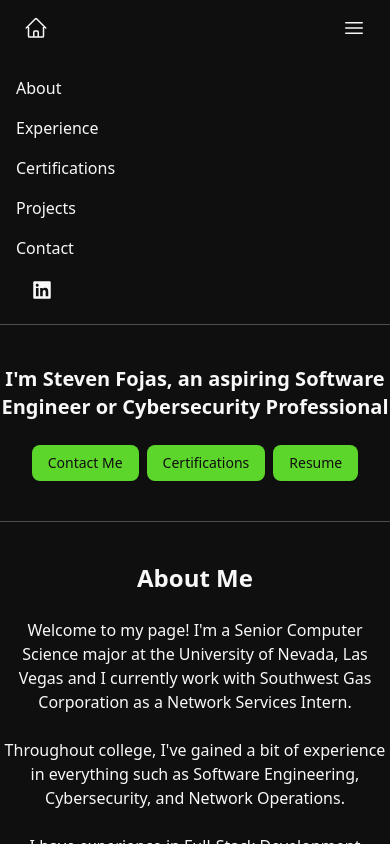
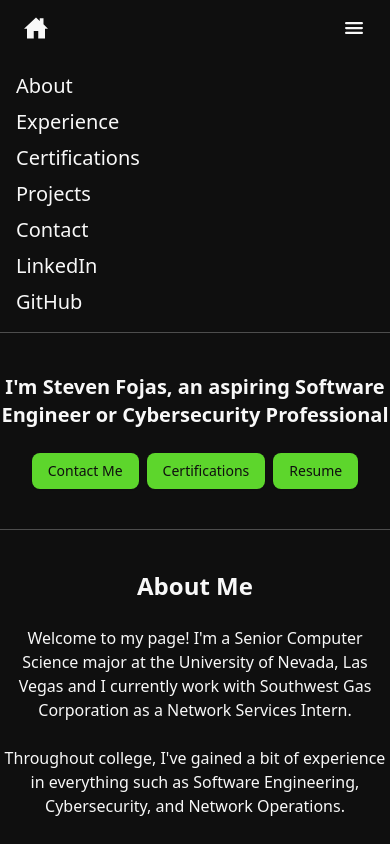
Before and after one commit to stevenfojas670/Personal-Site, a React (Vite) app: page / in a window 390 px wide. Both pictures are taken after a click on the button 354 px from the left and 28 px from the top of the page. Shown: the top 844 px of the page. Built offline with nearby package versions, Linux system fonts and the light colour scheme.

Commit message:
Adjusted navbar to be cleaner on mobile devices

```diff
--- a/package.json
+++ b/package.json
@@ -11,6 +11,7 @@
 	},
 	"dependencies": {
 		"@radix-ui/react-accordion": "^1.2.4",
+		"@radix-ui/react-dialog": "^1.1.10",
 		"@radix-ui/react-slot": "^1.2.0",
 		"@tailwindcss/vite": "^4.0.14",
 		"class-variance-authority": "^0.7.1",
@@ -22,7 +23,8 @@
 		"react-dom": "^19.0.0",
 		"react-icons": "^5.5.0",
 		"tailwind-merge": "^3.2.0",
-		"tw-animate-css": "^1.2.5"
+		"tw-animate-css": "^1.2.5",
+		"vaul": "^1.1.2"
 	},
 	"devDependencies": {
 		"@eslint/js": "^9.21.0",
--- a/src/Certifications.tsx
+++ b/src/Certifications.tsx
@@ -17,7 +17,6 @@ export default function Certifications() {
 						time at the end of this year.
 					</p>
 				</div>
-
 				<div className="flex flex-col gap-4 lg:flex-row lg:gap-4 z-10 justify-center">
 					{certifications.map((cert, index) => (
 						<a key={index} href={cert.link} target="__blank">
--- a/src/Contact.tsx
+++ b/src/Contact.tsx
@@ -5,11 +5,11 @@ import { Section } from "./components/SteveUI"
 export default function Contact() {
 	return (
 		<Section id={"contact"}>
-			<Card className="bg-primary border-secondary/20 text-secondary w-[200px]">
+			<Card className="bg-blue-500 border-secondary/20 text-secondary w-[200px]">
 				<CardHeader>
 					<CardTitle className="text-lg">Connect with me</CardTitle>
 				</CardHeader>
-				<CardFooter className="flex justify-between">
+				<CardFooter className="flex justify-center">
 					<a
 						href="https://www.linkedin.com/in/steven-fojas-8a1516241/"
 						target="_blank"
--- a/src/Navbar.tsx
+++ b/src/Navbar.tsx
@@ -2,6 +2,8 @@ import { useState } from "react"
 import { AnimatePresence, motion } from "framer-motion"
 import { FaLinkedin, FaGithub } from "react-icons/fa"
 import { Button } from "./components/ui/button"
+import { IoMenu } from "react-icons/io5"
+import { IoHomeSharp } from "react-icons/io5"
 
 interface RouteProps {
 	href: string
@@ -29,60 +31,64 @@ const routeList: RouteProps[] = [
 		href: "#contact",
 		label: "Contact",
 	},
+	{
+		href: "https://www.linkedin.com/in/steven-fojas-8a1516241/",
+		label: "LinkedIn",
+	},
+	{
+		href: "https://github.com/stevenfojas670",
+		label: "GitHub",
+	},
 ]
 
 export default function Navbar() {
 	const [isOpen, setIsOpen] = useState<boolean>(false)
 	return (
-		<header className="top-0 border-b-1 border-border z-40 w-full ">
-			<div className="container justify-self-center">
+		<header className="top-0 border-b-1 border-border z-40 w-full sticky bg-background">
+			<div className="">
 				{/* mobile */}
 				<div className="mx-auto">
-					<nav className="lg:hidden flex gap-2 justify-between text-xl px-4">
+					<nav className="md:hidden flex gap-2 justify-between text-xl px-4">
 						<div>
-							<button>
-								<a href="#" className="flex items-center py-4 px-2">
-									<svg
-										xmlns="http://www.w3.org/2000/svg"
-										fill="none"
-										viewBox="0 0 24 24"
-										strokeWidth={1.5}
-										stroke="currentColor"
-										className="size-6"
-									>
-										<path
-											strokeLinecap="round"
-											strokeLinejoin="round"
-											d="m2.25 12 8.954-8.955c.44-.439 1.152-.439 1.591 0L21.75 12M4.5 9.75v10.125c0 .621.504 1.125 1.125 1.125H9.75v-4.875c0-.621.504-1.125 1.125-1.125h2.25c.621 0 1.125.504 1.125 1.125V21h4.125c.621 0 1.125-.504 1.125-1.125V9.75M8.25 21h8.25"
-										/>
-									</svg>
-								</a>
-							</button>
+							<a href="#" className="flex items-center py-4 px-2 text-2xl">
+								<button>
+									<IoHomeSharp />
+								</button>
+							</a>
 						</div>
 						<div>
-							<button onClick={() => setIsOpen(!isOpen)}>
-								<a className="flex items-center py-4 px-2">
-									<svg
-										xmlns="http://www.w3.org/2000/svg"
-										fill="none"
-										viewBox="0 0 24 24"
-										strokeWidth={1.5}
-										stroke="currentColor"
-										className="size-6"
-									>
-										<path
-											strokeLinecap="round"
-											strokeLinejoin="round"
-											d="M3.75 6.75h16.5M3.75 12h16.5m-16.5 5.25h16.5"
-										/>
-									</svg>
-								</a>
-							</button>
+							<a className="flex items-center py-4 px-2 text-2xl">
+								<button onClick={() => setIsOpen(!isOpen)}>
+									<IoMenu />
+								</button>
+							</a>
 						</div>
 					</nav>
 				</div>
+				{/* mobile menu */}
+				<AnimatePresence>
+					{isOpen && (
+						<motion.div
+							initial={{ maxHeight: 0 }}
+							animate={{ maxHeight: 500 }}
+							exit={{ maxHeight: 0 }}
+							transition={{ ease: "easeInOut", duration: 0.2 }}
+							className="overflow-hidden"
+						>
+							<ul className="flex flex-col justify-center px-4 py-4 gap-2">
+								{routeList.map((route, index) => (
+									<li key={index}>
+										<a href={route.href} key={index} className="py-1 text-xl">
+											{route.label}
+										</a>
+									</li>
+								))}
+							</ul>
+						</motion.div>
+					)}
+				</AnimatePresence>
 				{/* desktop */}
-				<nav className="hidden lg:flex justify-center py-4 space-x-4">
+				<nav className="hidden md:flex justify-center py-4 space-x-4">
 					<div className="space-x-4">
 						{routeList.map((route, index) => (
 							<a rel="noreferrer noopener" key={index} href={route.href}>
@@ -92,58 +98,7 @@ export default function Navbar() {
 							</a>
 						))}
 					</div>
-					<div id="social-links" className="flex items-center space-x-4">
-						<span>
-							<a
-								rel="noreferrer noopener"
-								href="https://www.linkedin.com/in/steven-fojas-8a1516241/"
-								target="__blank"
-								className="text-xl"
-							>
-								<FaLinkedin />
-							</a>
-						</span>
-						<span>
-							<a
-								rel="noreferrer noopener"
-								href="https://github.com/stevenfojas670"
-								target="__blank"
-								className="text-xl"
-							>
-								<FaGithub />
-							</a>
-						</span>
-					</div>
 				</nav>
-				{/* mobile menu */}
-				<AnimatePresence>
-					{isOpen && (
-						<motion.div
-							initial={{ maxHeight: 0 }}
-							animate={{ maxHeight: 500 }}
-							exit={{ maxHeight: 0 }}
-							transition={{ ease: "easeIn", duration: 0.4 }}
-							className="overflow-hidden"
-						>
-							<div className="flex flex-col justify-center px-4 py-4 gap-2">
-								{routeList.map((route, index) => (
-									<a href={route.href} key={index} className="py-1">
-										{route.label}
-									</a>
-								))}
-								<a
-									rel="noreferrer noopener"
-									href="https://www.linkedin.com/in/steven-fojas-8a1516241/"
-									target="__blank"
-								>
-									<button className="rounded-md transition-all duration-100 hover:cursor-pointer px-4 py-2">
-										<FaLinkedin size={20} />
-									</button>
-								</a>
-							</div>
-						</motion.div>
-					)}
-				</AnimatePresence>
 			</div>
 		</header>
 	)
--- /dev/null
+++ b/src/components/ui/drawer.tsx
@@ -0,0 +1,130 @@
+import * as React from "react"
+import { Drawer as DrawerPrimitive } from "vaul"
+
+import { cn } from "@/lib/utils"
+
+function Drawer({
+  ...props
+}: React.ComponentProps<typeof DrawerPrimitive.Root>) {
+  return <DrawerPrimitive.Root data-slot="drawer" {...props} />
+}
+
+function DrawerTrigger({
+  ...props
+}: React.ComponentProps<typeof DrawerPrimitive.Trigger>) {
+  return <DrawerPrimitive.Trigger data-slot="drawer-trigger" {...props} />
+}
+
+function DrawerPortal({
+  ...props
+}: React.ComponentProps<typeof DrawerPrimitive.Portal>) {
+  return <DrawerPrimitive.Portal data-slot="drawer-portal" {...props} />
+}
+
+function DrawerClose({
+  ...props
+}: React.ComponentProps<typeof DrawerPrimitive.Close>) {
+  return <DrawerPrimitive.Close data-slot="drawer-close" {...props} />
+}
+
+function DrawerOverlay({
+  className,
+  ...props
+}: React.ComponentProps<typeof DrawerPrimitive.Overlay>) {
+  return (
+    <DrawerPrimitive.Overlay
+      data-slot="drawer-overlay"
+      className={cn(
+        "data-[state=open]:animate-in data-[state=closed]:animate-out data-[state=closed]:fade-out-0 data-[state=open]:fade-in-0 fixed inset-0 z-50 bg-black/50",
+        className
+      )}
+      {...props}
+    />
+  )
+}
+
+function DrawerContent({
+  className,
+  children,
+  ...props
+}: React.ComponentProps<typeof DrawerPrimitive.Content>) {
+  return (
+    <DrawerPortal data-slot="drawer-portal">
+      <DrawerOverlay />
+      <DrawerPrimitive.Content
+        data-slot="drawer-content"
+        className={cn(
+          "group/drawer-content bg-background fixed z-50 flex h-auto flex-col",
+          "data-[vaul-drawer-direction=top]:inset-x-0 data-[vaul-drawer-direction=top]:top-0 data-[vaul-drawer-direction=top]:mb-24 data-[vaul-drawer-direction=top]:max-h-[80vh] data-[vaul-drawer-direction=top]:rounded-b-lg data-[vaul-drawer-direction=top]:border-b",
+          "data-[vaul-drawer-direction=bottom]:inset-x-0 data-[vaul-drawer-direction=bottom]:bottom-0 data-[vaul-drawer-direction=bottom]:mt-24 data-[vaul-drawer-direction=bottom]:max-h-[80vh] data-[vaul-drawer-direction=bottom]:rounded-t-lg data-[vaul-drawer-direction=bottom]:border-t",
+          "data-[vaul-drawer-direction=right]:inset-y-0 data-[vaul-drawer-direction=right]:right-0 data-[vaul-drawer-direction=right]:w-3/4 data-[vaul-drawer-direction=right]:border-l data-[vaul-drawer-direction=right]:sm:max-w-sm",
+          "data-[vaul-drawer-direction=left]:inset-y-0 data-[vaul-drawer-direction=left]:left-0 data-[vaul-drawer-direction=left]:w-3/4 data-[vaul-drawer-direction=left]:border-r data-[vaul-drawer-direction=left]:sm:max-w-sm",
+          className
+        )}
+        {...props}
+      >
+        <div className="bg-muted mx-auto mt-4 hidden h-2 w-[100px] shrink-0 rounded-full group-data-[vaul-drawer-direction=bottom]/drawer-content:block" />
+        {children}
+      </DrawerPrimitive.Content>
+    </DrawerPortal>
+  )
+}
+
+function DrawerHeader({ className, ...props }: React.ComponentProps<"div">) {
+  return (
+    <div
+      data-slot="drawer-header"
+      className={cn("flex flex-col gap-1.5 p-4", className)}
+      {...props}
+    />
+  )
+}
+
+function DrawerFooter({ className, ...props }: React.ComponentProps<"div">) {
+  return (
+    <div
+      data-slot="drawer-footer"
+      className={cn("mt-auto flex flex-col gap-2 p-4", className)}
+      {...props}
+    />
+  )
+}
+
+function DrawerTitle({
+  className,
+  ...props
+}: React.ComponentProps<typeof DrawerPrimitive.Title>) {
+  return (
+    <DrawerPrimitive.Title
+      data-slot="drawer-title"
+      className={cn("text-foreground font-semibold", className)}
+      {...props}
+    />
+  )
+}
+
+function DrawerDescription({
+  className,
+  ...props
+}: React.ComponentProps<typeof DrawerPrimitive.Description>) {
+  return (
+    <DrawerPrimitive.Description
+      data-slot="drawer-description"
+      className={cn("text-muted-foreground text-sm", className)}
+      {...props}
+    />
+  )
+}
+
+export {
+  Drawer,
+  DrawerPortal,
+  DrawerOverlay,
+  DrawerTrigger,
+  DrawerClose,
+  DrawerContent,
+  DrawerHeader,
+  DrawerFooter,
+  DrawerTitle,
+  DrawerDescription,
+}
```
Also changed, not shown: 1 other file (tests, documents, lock files or other folders).
